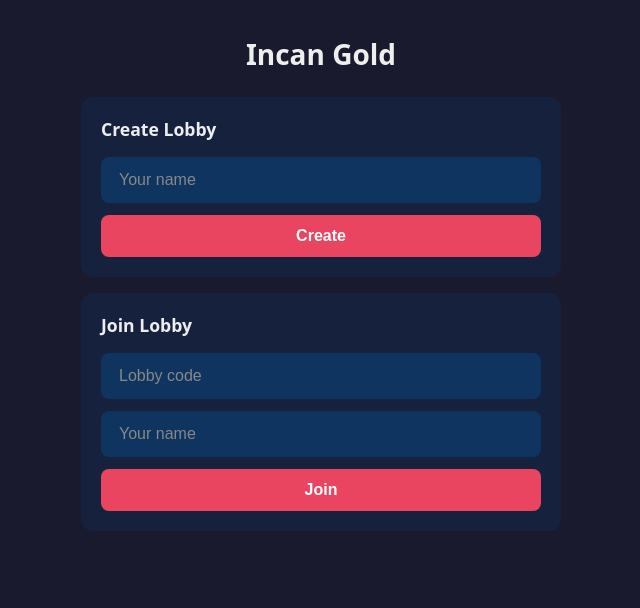
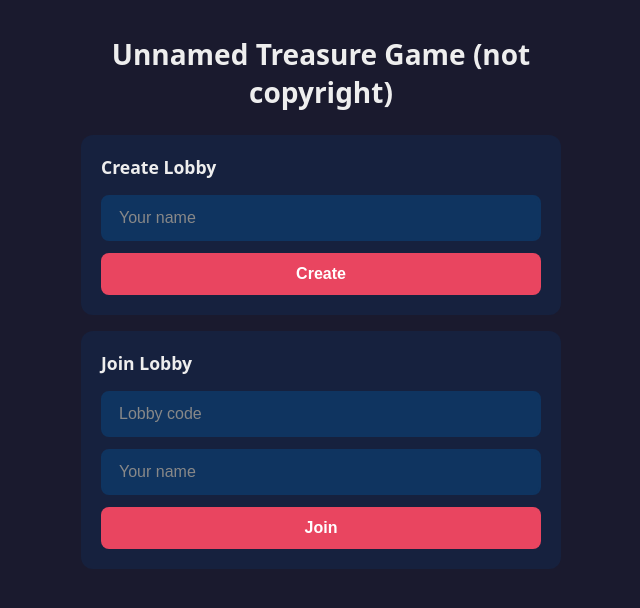
Before and after one commit to ptrkliu/unnamed-treasure-game, a website: page public/index.html in a window 1280 px wide. Shown: the whole page, without its empty margins (319-959 px from the left). Drawn offline with nearby package versions, Linux system fonts and the light colour scheme; no server answers.

Commit message:
fixes game name

```diff
--- a/package.json
+++ b/package.json
@@ -1,7 +1,7 @@
 {
   "name": "incan-gold",
   "version": "1.0.0",
-  "description": "Multiplayer Incan Gold web game",
+  "description": "Multiplayer Unnamed Treasure Game (not copyright) web game",
   "main": "server/index.js",
   "scripts": {
     "start": "node server/index.js",
--- a/public/index.html
+++ b/public/index.html
@@ -3,13 +3,13 @@
 <head>
   <meta charset="UTF-8">
   <meta name="viewport" content="width=device-width, initial-scale=1.0">
-  <title>Incan Gold</title>
+  <title>Unnamed Treasure Game (not copyright)</title>
   <link rel="stylesheet" href="/css/styles.css">
 </head>
 <body>
   <div id="app">
     <div id="landing" class="screen">
-      <h1>Incan Gold</h1>
+      <h1>Unnamed Treasure Game (not copyright)</h1>
       <div class="card">
         <h2>Create Lobby</h2>
         <form id="create-form">
@@ -51,7 +51,7 @@
     </div>
 
     <div id="game" class="screen hidden">
-      <h1>Incan Gold</h1>
+      <h1>Unnamed Treasure Game (not copyright)</h1>
       <div id="game-status"></div>
       <div id="game-players"></div>
       <div id="game-pot"></div>
```
